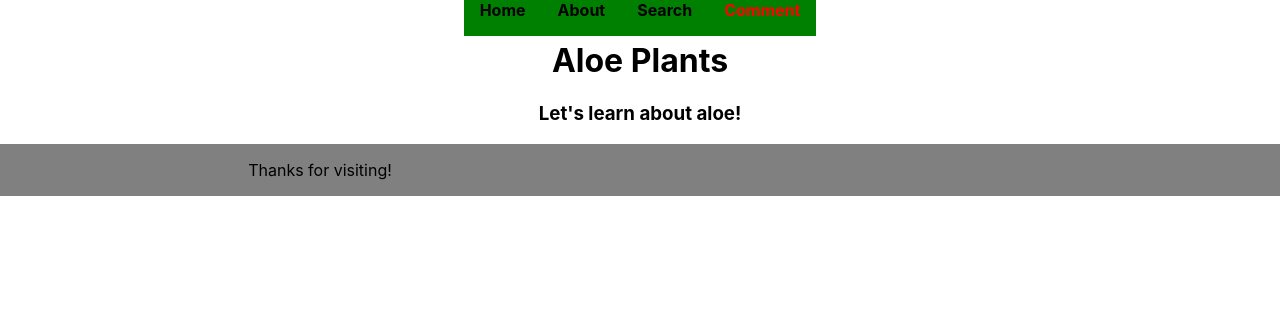
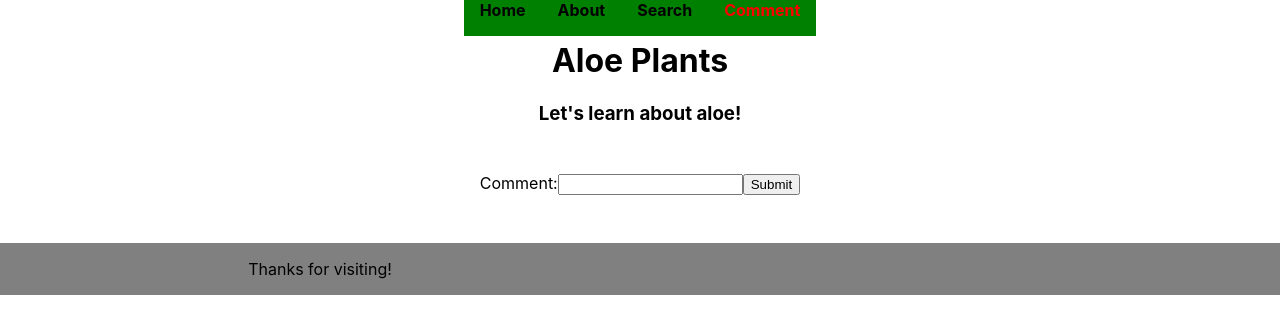
Before and after one commit to Ldakanno/phase-2-project, a React (Create React App) app: page /plants/new in a window 1280 px wide. Shown: the top 334 px of the page. Built offline with nearby package versions, Linux system fonts and the light colour scheme.

Commit message:
add comment form

```diff
--- a/src/components/Comment.js
+++ b/src/components/Comment.js
@@ -2,7 +2,14 @@
 
 const Comment = () => {
   return (
-    <div></div>
+    <div>
+      <form style= {{margin: "3rem"}}>
+        <label>Comment:
+          <input type="text" name="comment" />
+        </label>
+        <input type="submit" value="Submit" />
+      </form>
+    </div>
   )
 }
 
```
